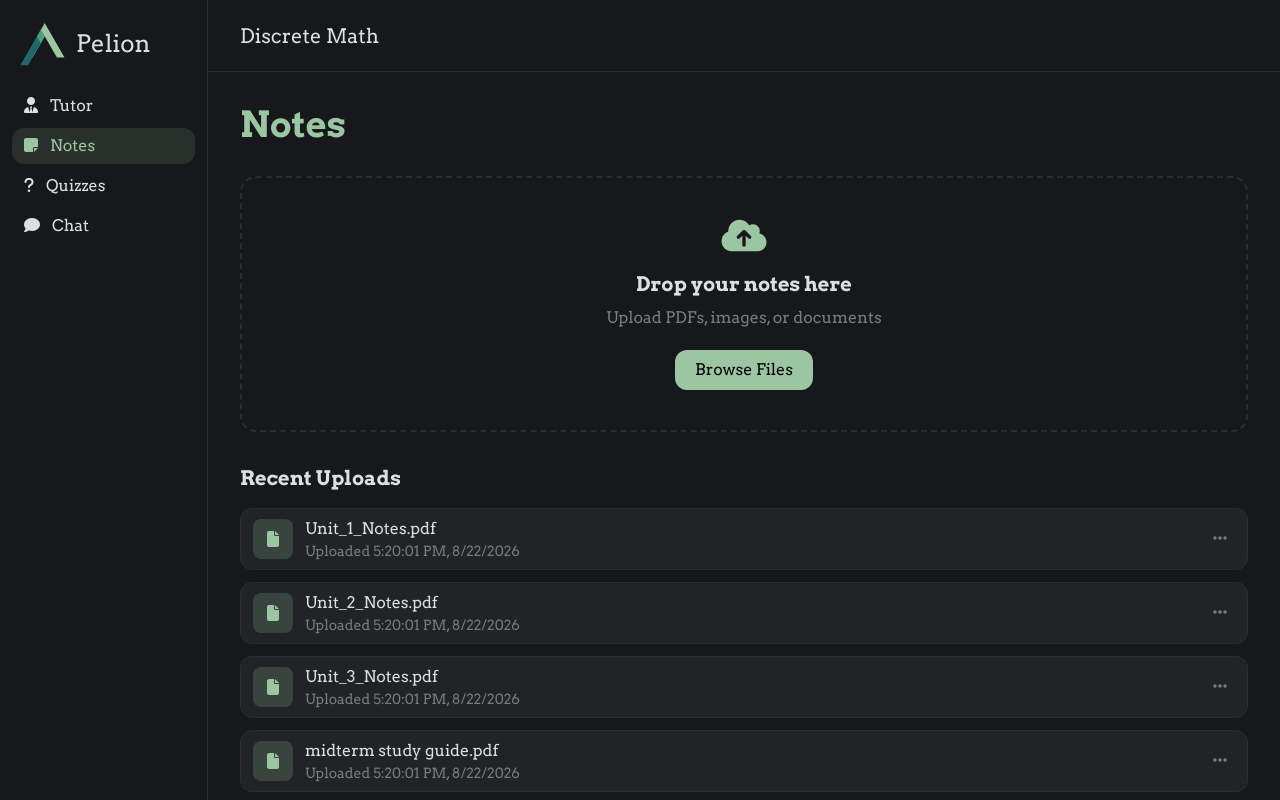
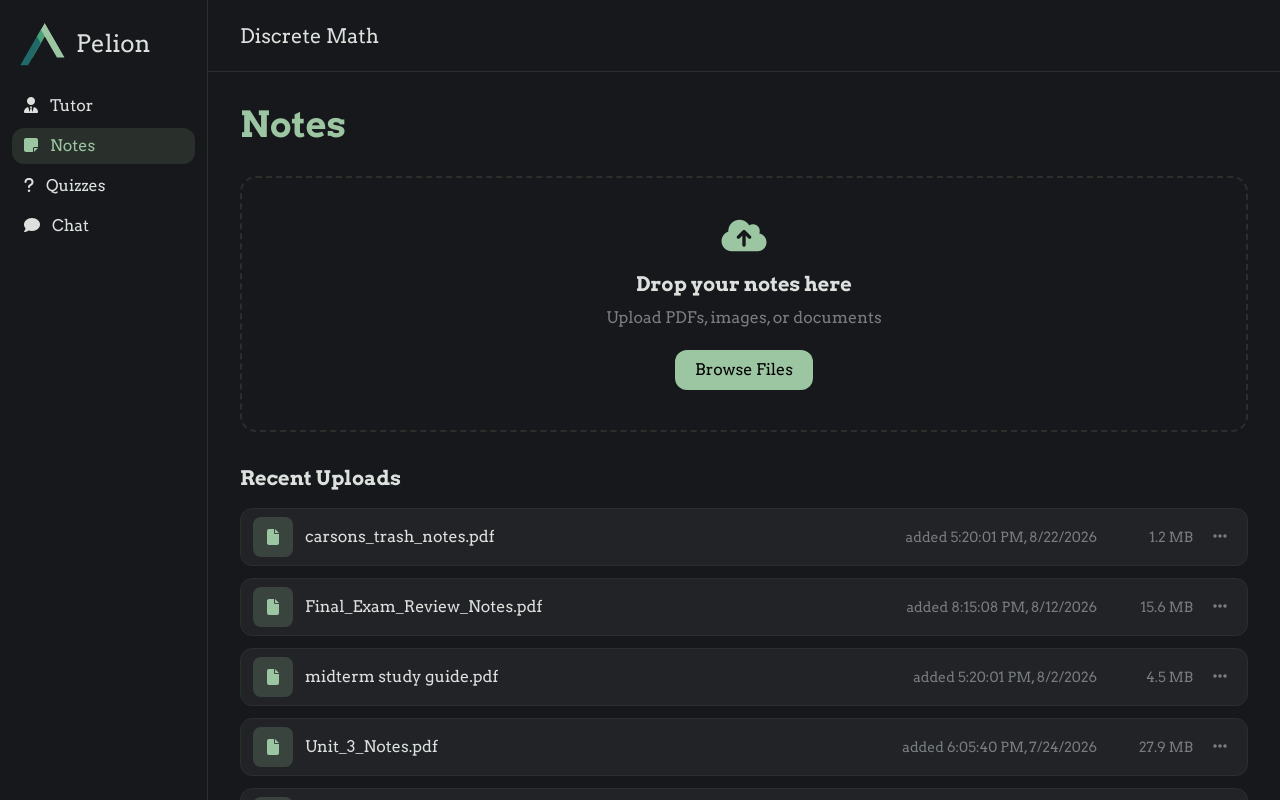
Before and after one commit to pelionlearn/pelion, a React (Vite) app in the folder frontend/: page /dashboard/classroom/1/notes in a window 1280 px wide. Built offline with nearby package versions, Linux system fonts and the light colour scheme.

Commit message:
frontend: added file size to uploads and a nice scrollbar

```diff
--- a/frontend/src/dashboard/classroom/Notes.tsx
+++ b/frontend/src/dashboard/classroom/Notes.tsx
@@ -4,16 +4,19 @@ import { motion } from "motion/react";
 function Notes() {
     const [dragging, setDragging] = useState(false);
 
-    const [files, setFiles] = useState<[string, Date][] | null>(null);
+    const [files, setFiles] = useState<[string, Date, number][] | null>(null);
 
     useEffect(() => {
         const timeout = setTimeout(() => {
             setFiles([
-                ["Unit_1_Notes.pdf", new Date(2026, 7, 22, 17, 20, 1, 20)],
-                ["Unit_2_Notes.pdf", new Date(2026, 7, 22, 17, 20, 1, 20)],
-                ["Unit_3_Notes.pdf", new Date(2026, 7, 22, 17, 20, 1, 20)],
-                ["midterm study guide.pdf", new Date(2026, 7, 22, 17, 20, 1, 20)],
-                ["carsons_trash_notes.pdf", new Date(2026, 7, 22, 17, 20, 1, 20)]
+                ["Syllabus_and_Course_Overview.pdf", new Date(2026, 5, 22, 17, 20, 1, 20), 2.4],
+                ["Lecture_Notes_Week_2.pdf", new Date(2026, 5, 29, 16, 45, 12, 10), 18.7],
+                ["Homework_1_Solutions.pdf", new Date(2026, 6, 6, 19, 10, 5, 30), 6.8],
+                ["Unit_2_Review_Guide.pdf", new Date(2026, 6, 15, 14, 30, 20, 15), 12.3],
+                ["Unit_3_Notes.pdf", new Date(2026, 6, 24, 18, 5, 40, 25), 27.9],
+                ["midterm study guide.pdf", new Date(2026, 7, 2, 17, 20, 1, 20), 4.5],
+                ["Final_Exam_Review_Notes.pdf", new Date(2026, 7, 12, 20, 15, 8, 5), 15.6],
+                ["carsons_trash_notes.pdf", new Date(2026, 7, 22, 17, 20, 1, 20), 1.2]
             ]);
         }, 400);
 
@@ -84,7 +87,7 @@ function Notes() {
                             <i className="fa-solid fa-spinner animate-spin text-4xl mr-4"/>
                             <span className="text-lg">Loading...</span>
                         </div>
-                    ) : (files.map(([filename, date_added], index) => (
+                    ) : (files.sort((a, b) => b[1].getTime() - a[1].getTime()).map(([filename, date_added, size_mb], index) => (
                         <motion.div
                             key={filename}
                             initial={{ opacity: 0 }}
@@ -94,22 +97,34 @@ function Notes() {
                             }}
                             className="flex items-center justify-between rounded-xl border border-dark bg-white/5 px-3 py-2 transition hover:bg-white/10"
                         >
-                            <div className="flex items-center gap-3">
-                                <div className="flex h-10 w-10 items-center justify-center rounded-lg bg-primary/20 text-primary">
-                                    <i className="fa-solid fa-file"/>
+                            <div className="flex flex-1 min-w-0 items-center justify-between">
+                                <div className="flex items-center gap-3 min-w-0">
+                                    <div className="flex h-10 w-10 shrink-0 items-center justify-center rounded-lg bg-primary/20 text-primary">
+                                        <i className="fa-solid fa-file" />
+                                    </div>
+
+                                    <p className="truncate text-md">
+                                        {filename}
+                                    </p>
                                 </div>
 
-                                <div>
-                                    <p className="text-md">
-                                        {filename}
+                                <div className="hidden xl:flex items-center gap-4 text-sm text-text-secondary ml-3">
+                                    <p>
+                                        added {date_added.toLocaleTimeString()}, {date_added.toLocaleDateString()}
                                     </p>
-                                    <p className="text-sm text-text-secondary">
-                                        Uploaded {date_added.toLocaleTimeString()}, {date_added.toLocaleDateString()}
+
+                                    <p className="w-20 text-right">
+                                        {size_mb} MB
                                     </p>
                                 </div>
+
+                                {/* smaller screen widths */}
+                                <p className="text-sm text-text-secondary ml-3 xl:hidden">
+                                    {date_added.toLocaleDateString()}
+                                </p>
                             </div>
 
-                            <button className="rounded-lg p-2 text-text-secondary transition hover:bg-white/10 hover:text-primary">
+                            <button className="rounded-lg p-2 ml-3 text-text-secondary transition hover:bg-white/10 hover:text-primary">
                                 <i className="fa-solid fa-ellipsis"/>
                             </button>
                         </motion.div>
--- a/frontend/src/index.css
+++ b/frontend/src/index.css
@@ -18,3 +18,22 @@ body {
     background-color: var(--color-background);
     font-family: Arvo;
 }
+
+::-webkit-scrollbar {
+    width: 10px;
+    height: 10px;
+}
+
+::-webkit-scrollbar-track {
+    background: var(--color-background);
+}
+
+::-webkit-scrollbar-thumb {
+    background: var(--color-tertiary);
+    border-radius: 999px;
+    border: 2px solid var(--color-background);
+}
+
+::-webkit-scrollbar-thumb:hover {
+    background: var(--color-secondary);
+}
```
